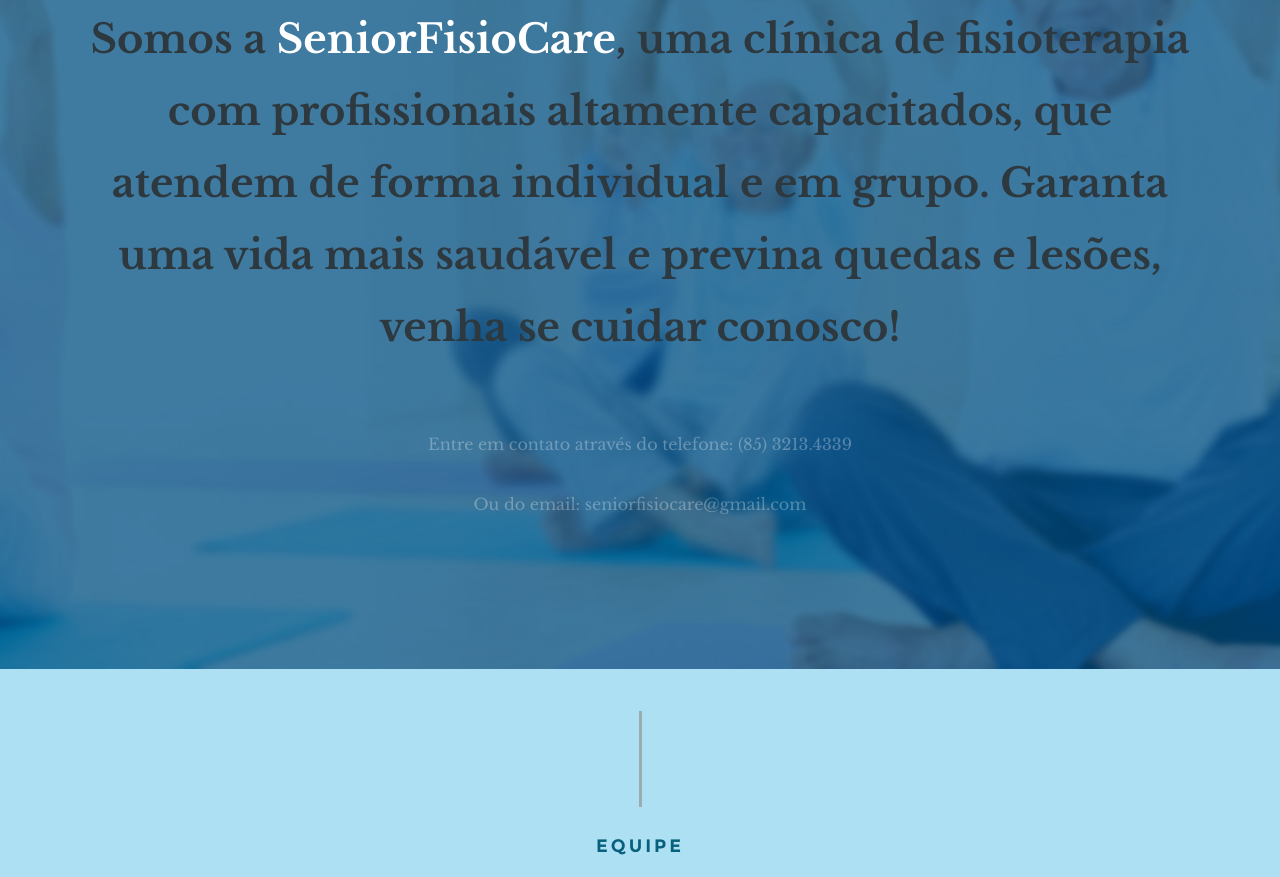
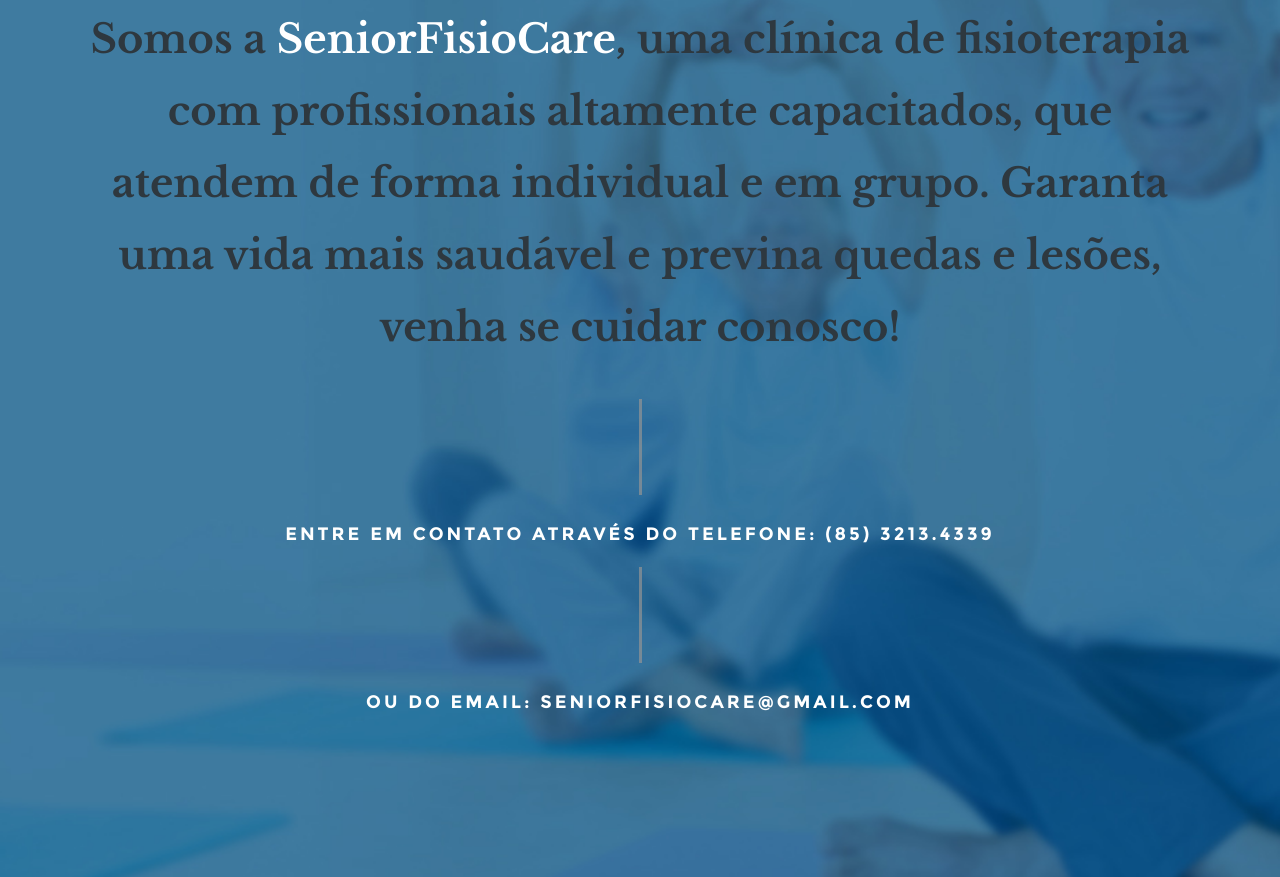
Before and after one commit to mardesonH/PQOnline, a plain HTML site: page index.html in a window 1280 px wide. Shown: the part 1161-2038 px from the top of the page. Drawn offline with Linux system fonts and the light colour scheme.

Commit message:
Update index.html

```diff
--- a/index.html
+++ b/index.html
@@ -105,8 +105,8 @@
 				<div class="intro">
 					<h3 class="animate-this">Sobre Nós</h3>
 	   			<p class="lead animate-this">Somos a <span>SeniorFisioCare</span>, uma clínica de fisioterapia com profissionais altamente capacitados, que atendem de forma individual e em grupo. Garanta uma vida mais saudável e previna quedas e lesões, venha se cuidar conosco!</p>
-	   			<br> Entre em contato através do telefone: (85) 3213.4339</br>
-	   			<br> Ou do email: seniorfisiocare@gmail.com</br>
+	   			<h3> Entre em contato através do telefone: (85) 3213.4339</h3>
+	   			<h3> Ou do email: seniorfisiocare@gmail.com</h3>
 				</div>
 
    		</div> <!-- end col-full  -->
```
